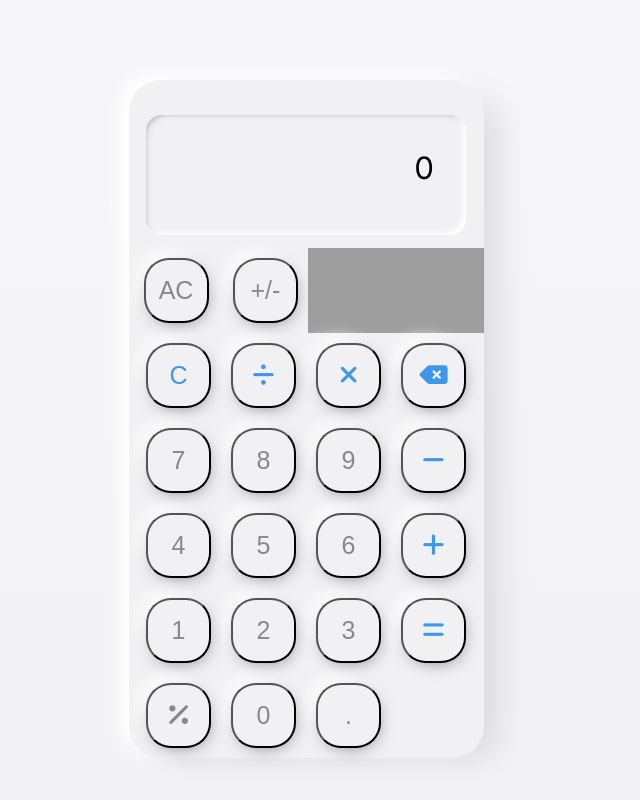
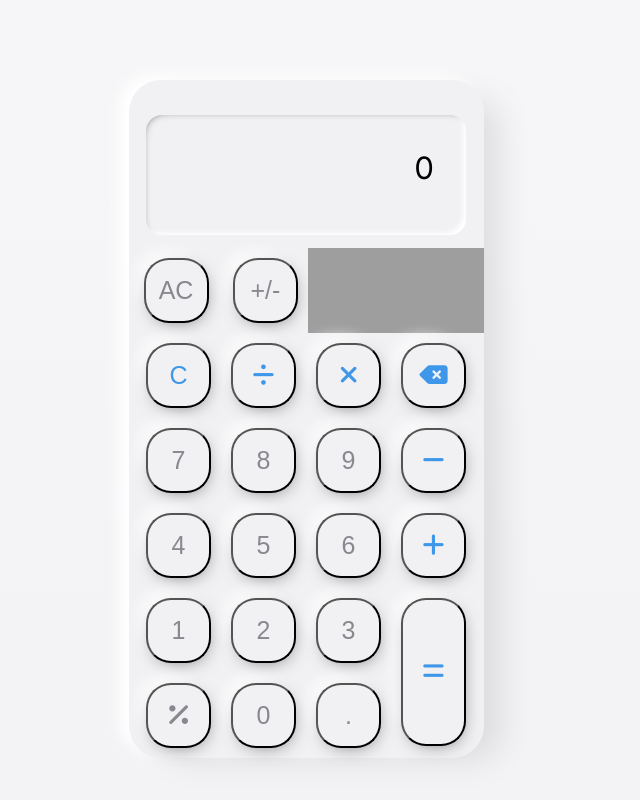
Before and after one commit to Selt0/calculator, a plain HTML site: page index.html in a window 1280 px wide. Shown: the whole page, without its empty margins (334-974 px from the left). Drawn offline with Linux system fonts and the light colour scheme; grey boxes are pictures that could not be loaded.

Commit message:
change css selector

```diff
--- a/styles.css
+++ b/styles.css
@@ -45,7 +45,7 @@ button {
   justify-content: center;
 }
 
-.equal {
+#equal {
   height: 87%;
 }
 
```
